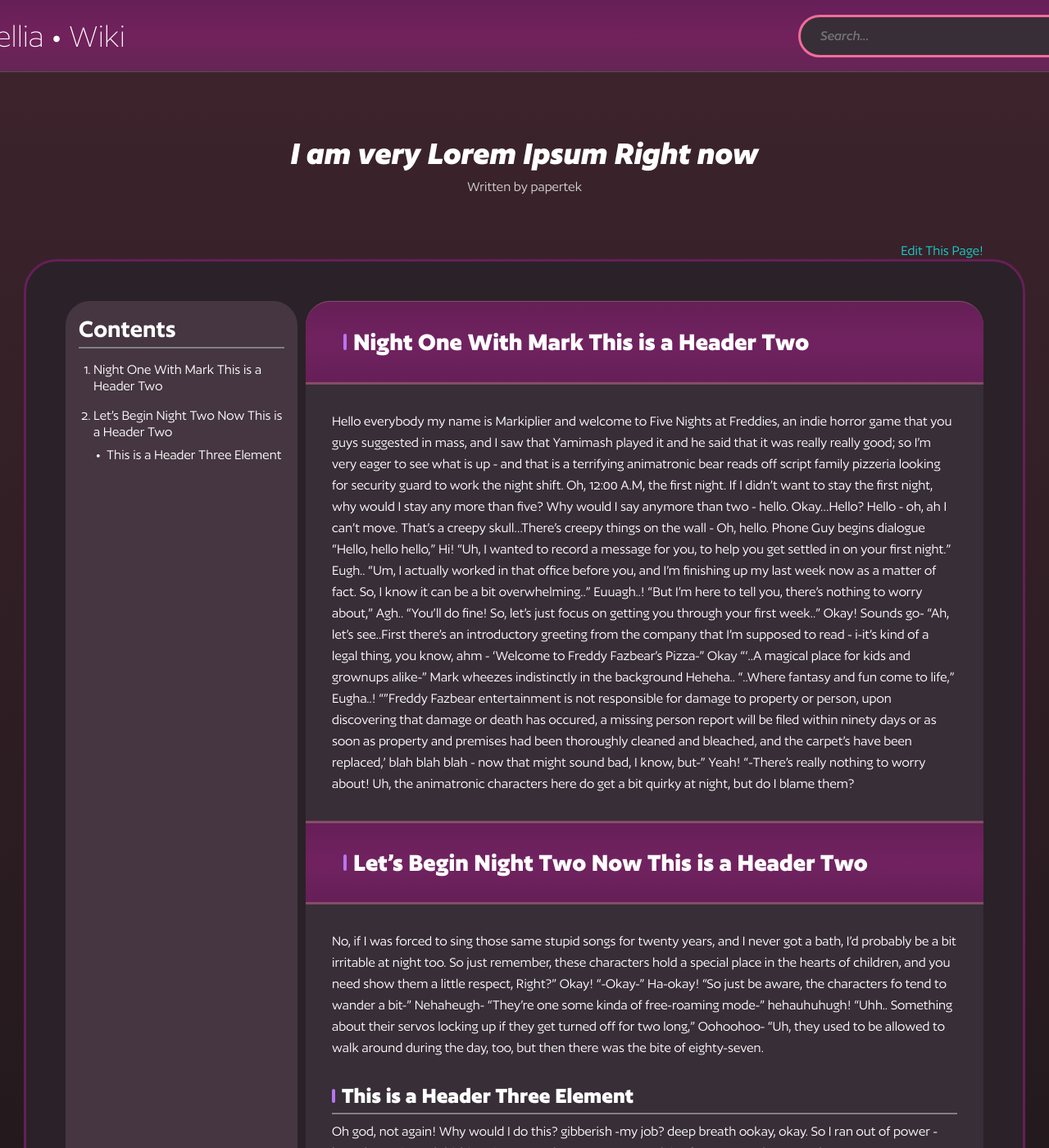
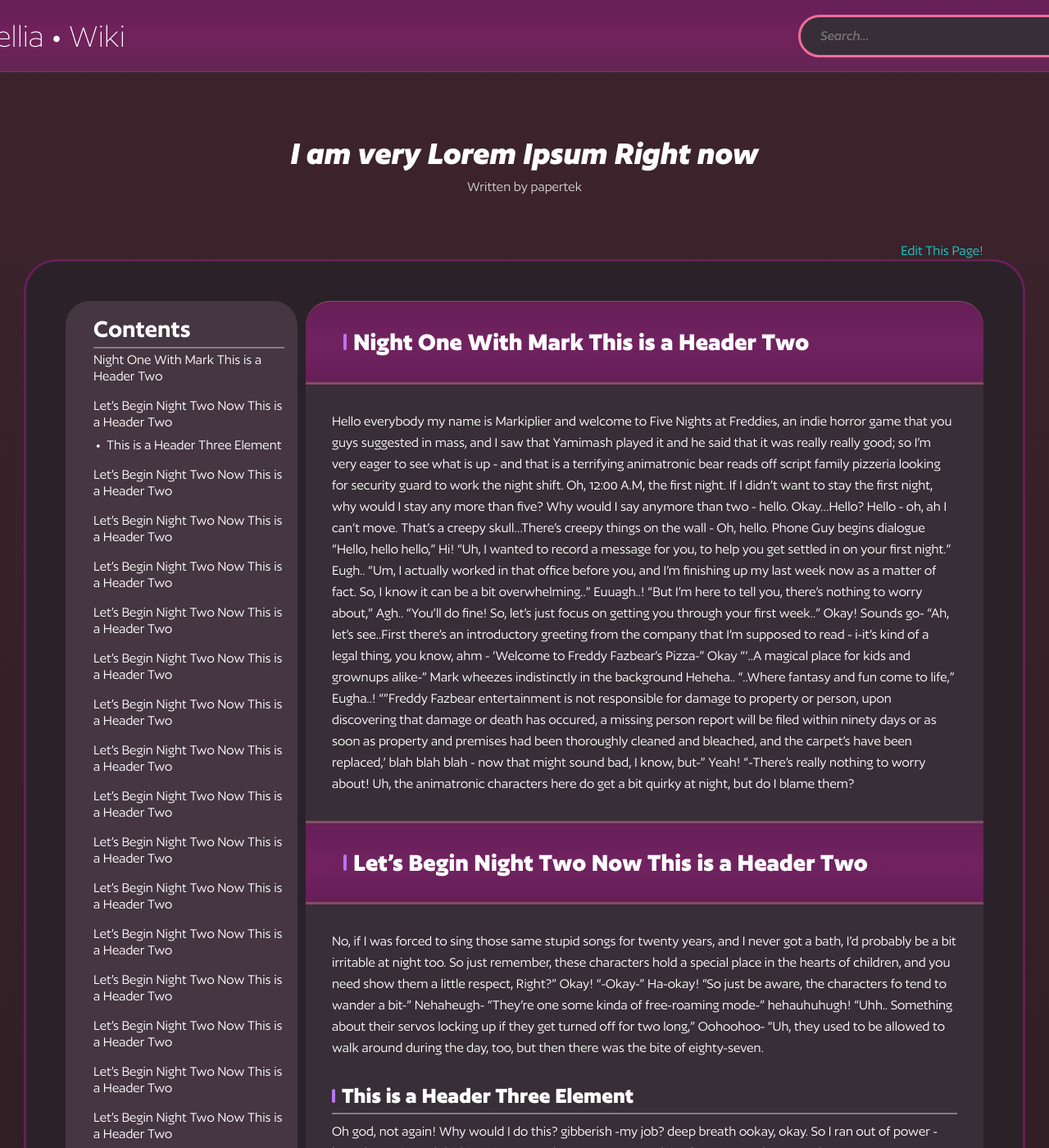
Before and after one commit to CamelliaCommunity/Wiki, a Jekyll site: the page built from _articles/article_test.md, in a window 1280 px wide and 1400 px high. Shown: the whole window at 82% size. Built offline with Jekyll 4.4.1, drawn with Linux system fonts in a browser that asks for light colours; some of the changed text lies outside the part shown.

Commit message:
improve scrollbars and content wedge

```diff
--- a/_articles/article_test.md
+++ b/_articles/article_test.md
@@ -24,3 +24,37 @@
 #### This is a Header Four Element
 
 my name is peachy and im a little stinker i like kissing boys on the lips and holding their hand ^-^
+
+## Let’s Begin Night Two Now This is a Header Two
+
+## Let’s Begin Night Two Now This is a Header Two
+
+## Let’s Begin Night Two Now This is a Header Two
+
+## Let’s Begin Night Two Now This is a Header Two
+
+## Let’s Begin Night Two Now This is a Header Two
+
+## Let’s Begin Night Two Now This is a Header Two
+
+## Let’s Begin Night Two Now This is a Header Two
+
+## Let’s Begin Night Two Now This is a Header Two
+
+## Let’s Begin Night Two Now This is a Header Two
+
+## Let’s Begin Night Two Now This is a Header Two
+
+## Let’s Begin Night Two Now This is a Header Two
+
+## Let’s Begin Night Two Now This is a Header Two
+
+## Let’s Begin Night Two Now This is a Header Two
+
+## Let’s Begin Night Two Now This is a Header Two
+
+## Let’s Begin Night Two Now This is a Header Two
+
+## Let’s Begin Night Two Now This is a Header Two
+
+## Let’s Begin Night Two Now This is a Header Two
--- a/_layouts/home.html
+++ b/_layouts/home.html
@@ -14,6 +14,10 @@
   }
   .miniCard .centerItem a:first-child::before {
     display: none;
+  }
+
+  .makeBig {
+    font-size: 32.44px !important;
   }
 </style>
 
--- a/assets/css/styles.css
+++ b/assets/css/styles.css
@@ -820,20 +820,20 @@
 }
 
 /* Scrollbar */
-/* Chrome, Safari, Edge */
+/* Common styles for Chrome, Safari, Edge */
 ::-webkit-scrollbar {
-  width: 17px;
+  width: 10px;
+  height: 10px;
+  -webkit-border-radius: 100px;
+  background-color: #3e313b;
 }
 
 ::-webkit-scrollbar-thumb {
-  background: var(--colorPrimary);
-  border-radius: 20px;
-  border: 6px solid transparent;
-  background-clip: content-box;
-}
-
-::-webkit-scrollbar-track {
-  background-color: transparent;
+  background: #7d727a;
+  border: 2px solid rgba(125, 114, 122, 0);
+  -webkit-border-radius: 100px;
+  background-clip: padding-box;
+  min-height: 10px;
 }
 
 ::-webkit-scrollbar-thumb:hover {
@@ -841,45 +841,7 @@
 }
 
 /* Firefox */
-* {
-  scrollbar-color: var(--colorPrimary) transparent;
-  scrollbar-width: thin;
-}
-
-*::-webkit-scrollbar-thumb {
-  border-radius: 20px;
-  border: 6px solid transparent;
-  background-clip: content-box;
-}
-
-*::-webkit-scrollbar-thumb:hover {
-  background-color: #ffffff;
-}
-
 /* Edge */
-* {
-  -ms-overflow-style: none;
-}
-
-*::-webkit-scrollbar {
-  width: 17px;
-}
-
-*::-webkit-scrollbar-thumb {
-  background: var(--colorPrimary);
-  border-radius: 20px;
-  border: 6px solid transparent;
-  background-clip: content-box;
-}
-
-*::-webkit-scrollbar-track {
-  background-color: transparent;
-}
-
-*::-webkit-scrollbar-thumb:hover {
-  background-color: var(--colorGray);
-}
-
 body {
   font-family: var(--font-default);
   font-size: 16px;
@@ -1302,29 +1264,27 @@
   background: var(--colorCardDivisor);
   border-radius: 30px;
   width: 283px;
-  height: auto;
   /* keep it to the bottom left of page */
 }
 #contentWedge #wedgeContainer {
   position: sticky;
+  padding: 16px 16px 16px 34px;
 }
 #contentWedge #wedgeContainer h2 {
   font-weight: 596;
-  padding-top: 16px;
-  padding-left: 16px;
 }
 #contentWedge #wedgeContainer .vertLine {
   margin-top: 4px;
-  margin-left: 16px;
-  margin-right: 16px;
+  margin-bottom: 4px;
+  margin-left: 0;
+  margin-right: 0;
   height: 2px;
 }
 #contentWedge #wedgeContainer #wedgeItems {
   overflow-y: scroll;
   overflow: auto;
   font-size: 18px;
-  height: 100%;
-  padding: 16px 16px 16px 34px;
+  max-height: calc(100vh - 144px);
 }
 #contentWedge #wedgeContainer #wedgeItems ol {
   display: flex;
```
Also changed, not shown: assets/_scss/styles.scss (+41 -49 lines), 1 other file.
